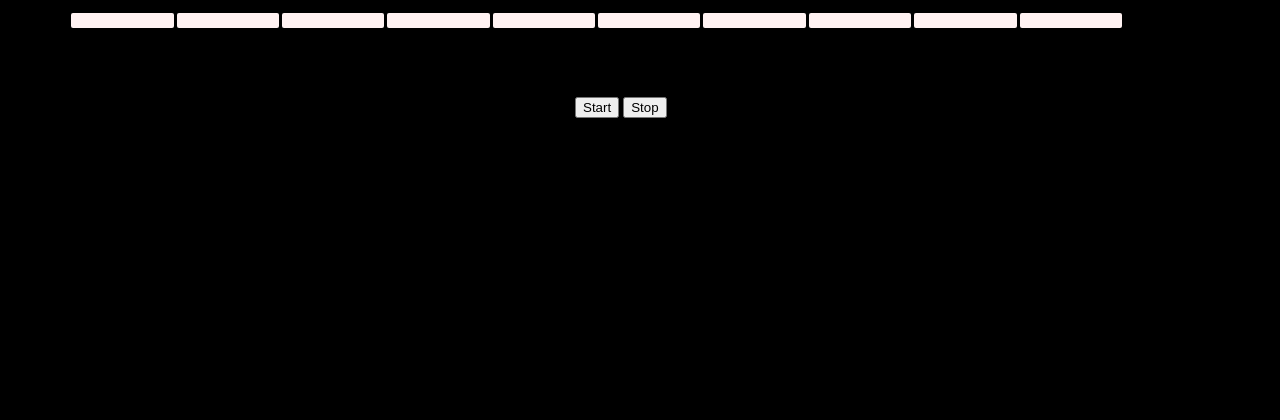
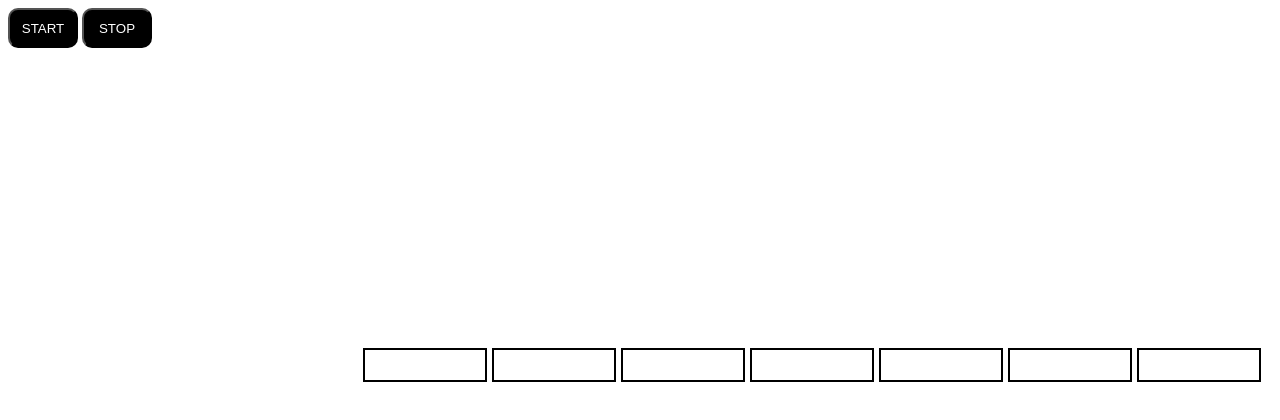
Before and after one commit to Nethsara/knight-rider-js, a plain HTML site: page index.html in a window 1280 px wide. Drawn offline with nearby package versions, Linux system fonts and the light colour scheme.

Commit message:
finalized the code

```diff
--- a/assets/css/style.css
+++ /dev/null
@@ -1,33 +0,0 @@
-body {
-  background-color: black;
-}
-
-.light {
-  width: 9%;
-  height: 15px;
-  background-color: #fff2f2;
-  margin: 0px 3px 0px 0px;
-  float: left;
-  border-radius: 2px;
-}
-
-.container {
-  margin: auto;
-  width: 90%;
-  height: 25px;
-  padding: 5px;
-}
-
-.control {
-  width: 130px;
-  margin: auto;
-}
-
-.light.active {
-  background-color: red;
-  box-shadow: 0 0 10px 5px rgb(249, 54, 54);
-}
-
-.light.partial {
-  background-color: rgb(241, 111, 111);
-}
--- a/index.html
+++ b/index.html
@@ -4,51 +4,73 @@
     <meta charset="UTF-8" />
     <meta http-equiv="X-UA-Compatible" content="IE=edge" />
     <meta name="viewport" content="width=device-width, initial-scale=1.0" />
-    <link rel="stylesheet" href="assets/css/style.css" />
-    <title>Knight Rider</title>
+    <style>
+      .div {
+        width: 120px;
+        height: 30px;
+        position: relative;
+        left: 350px;
+        top: 300px;
+        float: left;
+        margin: 0 0 0 5px;
+        border: 2px solid black;
+      }
+      .btn {
+        width: 70px;
+        height: 40px;
+        border-radius: 10px;
+        background-color: black;
+        color: white;
+      }
+    </style>
+    <title>Document</title>
   </head>
+  <body>
+    <button class="btn start-btn" onclick="startLights()">START</button>
+    <button class="btn stop-btn" onclick="stopLights()">STOP</button>
+    <section id="light-panel">
+      <div class="div div-1"></div>
+      <div class="div div-2"></div>
+      <div class="div div-3"></div>
+      <div class="div div-4"></div>
+      <div class="div div-5"></div>
+      <div class="div div-6"></div>
+      <div class="div div-7"></div>
+    </section>
+    <script
+      src="https://code.jquery.com/jquery-3.7.0.min.js"
+      integrity="sha256-2Pmvv0kuTBOenSvLm6bvfBSSHrUJ+3A7x6P5Ebd07/g="
+      crossorigin="anonymous"
+    ></script>
+    <script>
+      let lightNumber = 0;
+      let direction = 1;
+      const lights = $(".div");
+      let interval;
 
-  <body>
-    <div class="container">
-      <div class="light"></div>
-      <div class="light"></div>
-      <div class="light"></div>
-      <div class="light"></div>
-      <div class="light"></div>
-      <div class="light"></div>
-      <div class="light"></div>
-      <div class="light"></div>
-      <div class="light"></div>
-      <div class="light"></div>
-    </div>
-    <br /><br /><br />
-    <div class="control">
-      <button onclick="startLights()">Start</button>
-      <button onclick="stopLights()">Stop</button>
-    </div>
-
-    <script>
-      const lights = document.querySelectorAll(".light");
-
-      let interval;
       const startLights = () => {
-        let index = 0;
-        lights[index].classList.add("active");
         interval = setInterval(() => {
-          if (index < lights.length) {
-            index++;
-            lights[index].classList.add("active");
-            lights[index - 1].classList.remove("active");
+          lights.css("background-color", "white");
+          lights.eq(lightNumber).css("background-color", "red");
+          if (lightNumber > 0) {
+            lights.eq(lightNumber - 1).css("background-color", "pink");
           }
+          if (lightNumber < 6) {
+            lights.eq(lightNumber + 1).css("background-color", "pink");
+          }
+          if (lightNumber === 6) {
+            direction = -1;
+          } else if (lightNumber === 0) {
+            direction = 1;
+          }
+          lightNumber += direction;
         }, 100);
       };
 
       const stopLights = () => {
-        console.log("stop");
-        lights.forEach((light) => {
-          light.classList.remove("active");
-        });
         clearInterval(interval);
+        lights.css("background-color", "white");
+        lightNumber = 0;
       };
     </script>
   </body>
```
